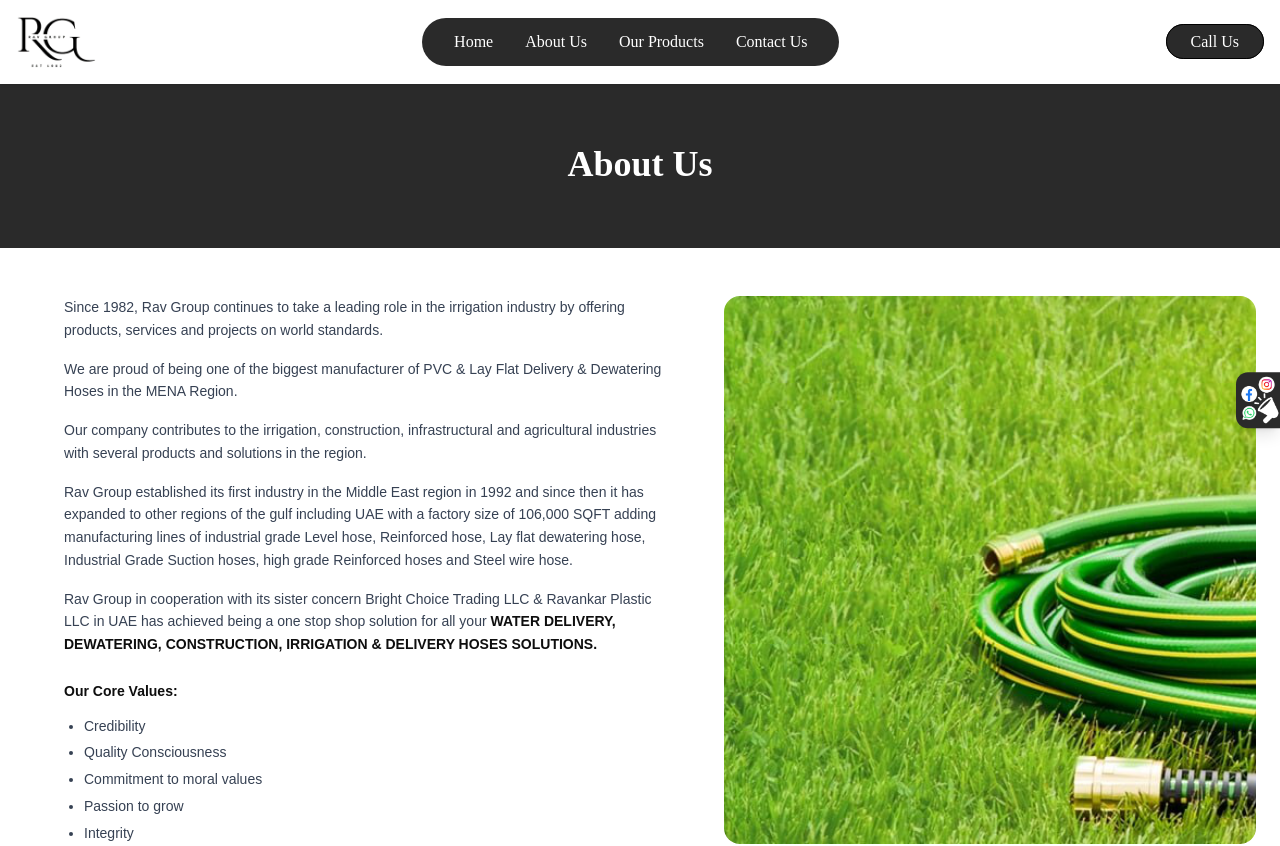
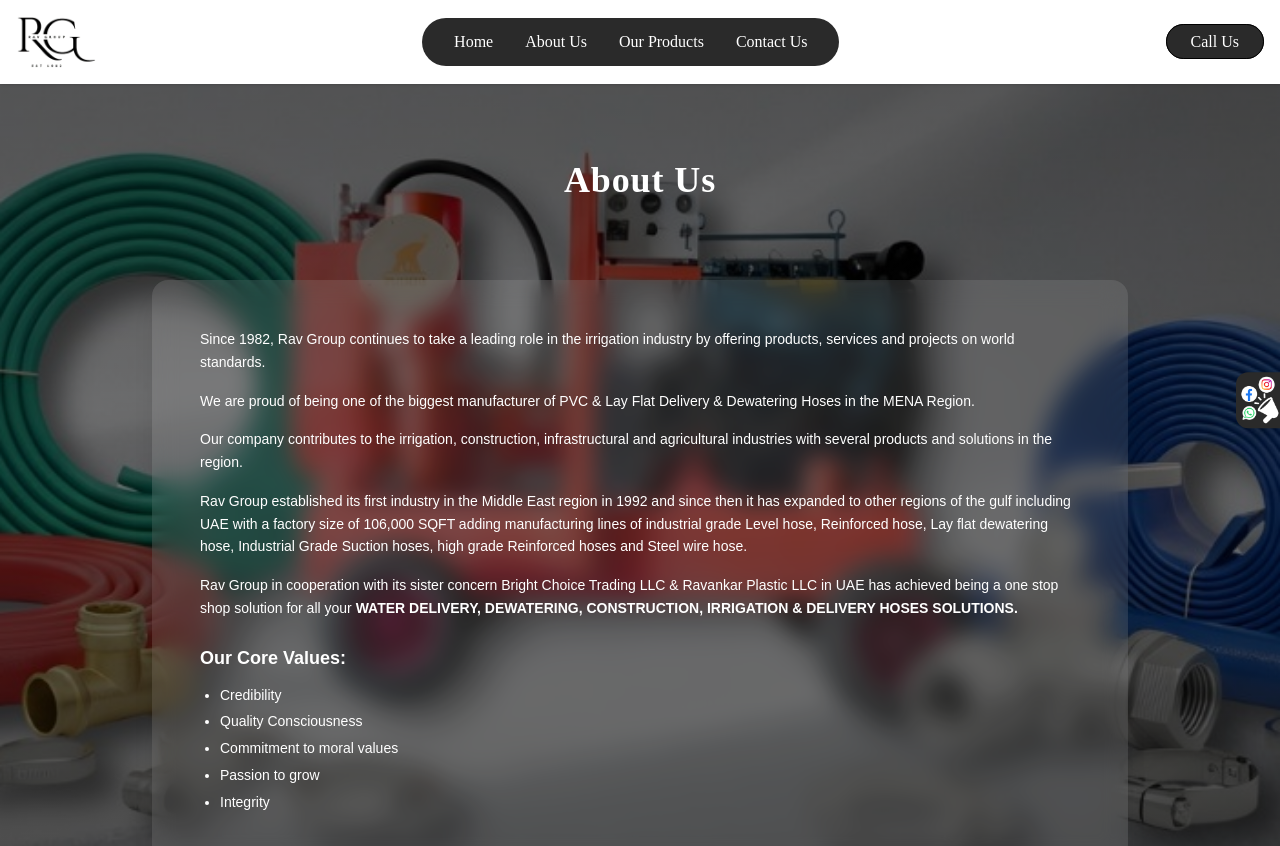
Before and after one commit to AQITPvtLtd/brightchoice, a Next.js app: page /about-us in a window 1280 px wide. Shown: the top 846 px of the page. Built offline with nearby package versions, Linux system fonts and the light colour scheme.

Commit message:
add new changes

```diff
--- a/src/app/about-us/AboutUs.jsx
+++ b/src/app/about-us/AboutUs.jsx
@@ -3,47 +3,51 @@
 import React from "react";
 import { motion } from "framer-motion";
 
-const leftToRight = {
-  hidden: { opacity: 0, x: -50 },
+const fadeUp = {
+  hidden: { opacity: 0, y: 40 },
   show: {
     opacity: 1,
-    x: 0,
-    transition: { duration: 0.8, ease: "easeOut" },
-  },
-};
-
-const rightToLeft = {
-  hidden: { opacity: 0, x: 50 },
-  show: {
-    opacity: 1,
-    x: 0,
-    transition: { duration: 0.8, ease: "easeOut" },
+    y: 0,
+    transition: { duration: 0.9, ease: "easeOut" },
   },
 };
 
 export default function AboutUs() {
   return (
-    <section className="w-full bg-white text-[#0e0e0e] mt-20 overflow-x-hidden">
-      {/* Top Dark Section */}
-      <div className="bg-[#2a2a2a] py-16 text-center">
-        <h1
-          className="text-4xl font-semibold text-white"
+    <section className="relative w-full text-white mt-20 overflow-hidden">
+
+      {/* 🔥 Background Image */}
+      <div className="absolute inset-0">
+        <Image
+          src="/companies/newbrightchoice.jpg"
+          alt="About Background"
+          fill
+          priority
+          className="object-cover object-center brightness-[0.90]"
+        />
+      </div>
+
+      <div className="absolute inset-0 bg-gradient-to-b from-black/60 via-black/50 to-black/70" />
+
+      <div className="relative py-20 text-center">
+        <motion.h1
+          variants={fadeUp}
+          initial="hidden"
+          whileInView="show"
+          className="text-4xl font-semibold tracking-wide"
           style={{ fontFamily: "Roboto Slab, serif" }}
         >
           About Us
-        </h1>
+        </motion.h1>
       </div>
 
-      {/* Main Content */}
-      <div className="max-w-7xl mx-auto px-6 py-12 flex flex-col lg:flex-row gap-12 items-stretch">
 
-        {/* LEFT CONTENT — LEFT -> RIGHT Animation */}
+      <div className="relative max-w-5xl mx-auto px-6 pb-16">
         <motion.div
-          className="lg:w-[55%] text-gray-700 text-sm leading-relaxed space-y-4 lg:pl-10"
-          variants={leftToRight}
+          variants={fadeUp}
           initial="hidden"
           whileInView="show"
-          viewport={{ once: false, amount: 0.3 }}
+          className="bg-white/10 backdrop-blur-md p-8 md:p-12 rounded-2xl shadow-xl text-sm leading-relaxed space-y-4"
         >
           <p>
             Since 1982, Rav Group continues to take a leading role in the irrigation industry by
@@ -71,13 +75,15 @@
           <p>
             Rav Group in cooperation with its sister concern Bright Choice Trading LLC &amp;
             Ravankar Plastic LLC in UAE has achieved being a one stop shop solution for all your{" "}
-            <strong className="text-[#0e0e0e] font-semibold">
+            <strong className="font-semibold">
               WATER DELIVERY, DEWATERING, CONSTRUCTION, IRRIGATION &amp; DELIVERY HOSES SOLUTIONS.
             </strong>
           </p>
 
           <div>
-            <h3 className="font-semibold text-[#0e0e0e] mt-6 mb-3">Our Core Values:</h3>
+            <h3 className="font-semibold text-white mt-6 mb-3 text-lg">
+              Our Core Values:
+            </h3>
             <ul className="list-disc pl-5 space-y-1">
               <li>Credibility</li>
               <li>Quality Consciousness</li>
@@ -87,24 +93,6 @@
             </ul>
           </div>
         </motion.div>
-
-        {/* RIGHT IMAGE — RIGHT -> LEFT Animation */}
-        <motion.div
-          className="lg:w-[45%] flex justify-center items-stretch"
-          variants={rightToLeft}
-          initial="hidden"
-          whileInView="show"
-          viewport={{ once: false, amount: 0.3 }}
-        >
-          <Image
-            src="/about/img.png"
-            alt="Green Hose on Grass"
-            width={600}
-            height={400}
-            className="rounded-2xl object-cover w-full h-full max-h-[1000px]"
-          />
-        </motion.div>
-
       </div>
     </section>
   );
--- a/src/components/homepage/Companies.jsx
+++ b/src/components/homepage/Companies.jsx
@@ -12,7 +12,7 @@
         {
           id: 1,
           name: "Royal Hoses - Bright Choice Trading LLC",
-          image: "/companies/img.png",
+          image: "/companies/newbrightchoice.jpg",
           link: "/our-products",
         },
         // {
@@ -42,7 +42,7 @@
               key={company.id}
               className="bg-white rounded-3xl overflow-hidden shadow-sm hover:shadow-lg transition"
             >
-              <div className="relative w-full h-64 sm:h-72 lg:h-80">
+              <div className="relative w-full h-64">
                 <Image
                   src={company.image}
                   alt={company.name}
```
Also changed, not shown: public/companies/newbrightchoice.jpg (added).
